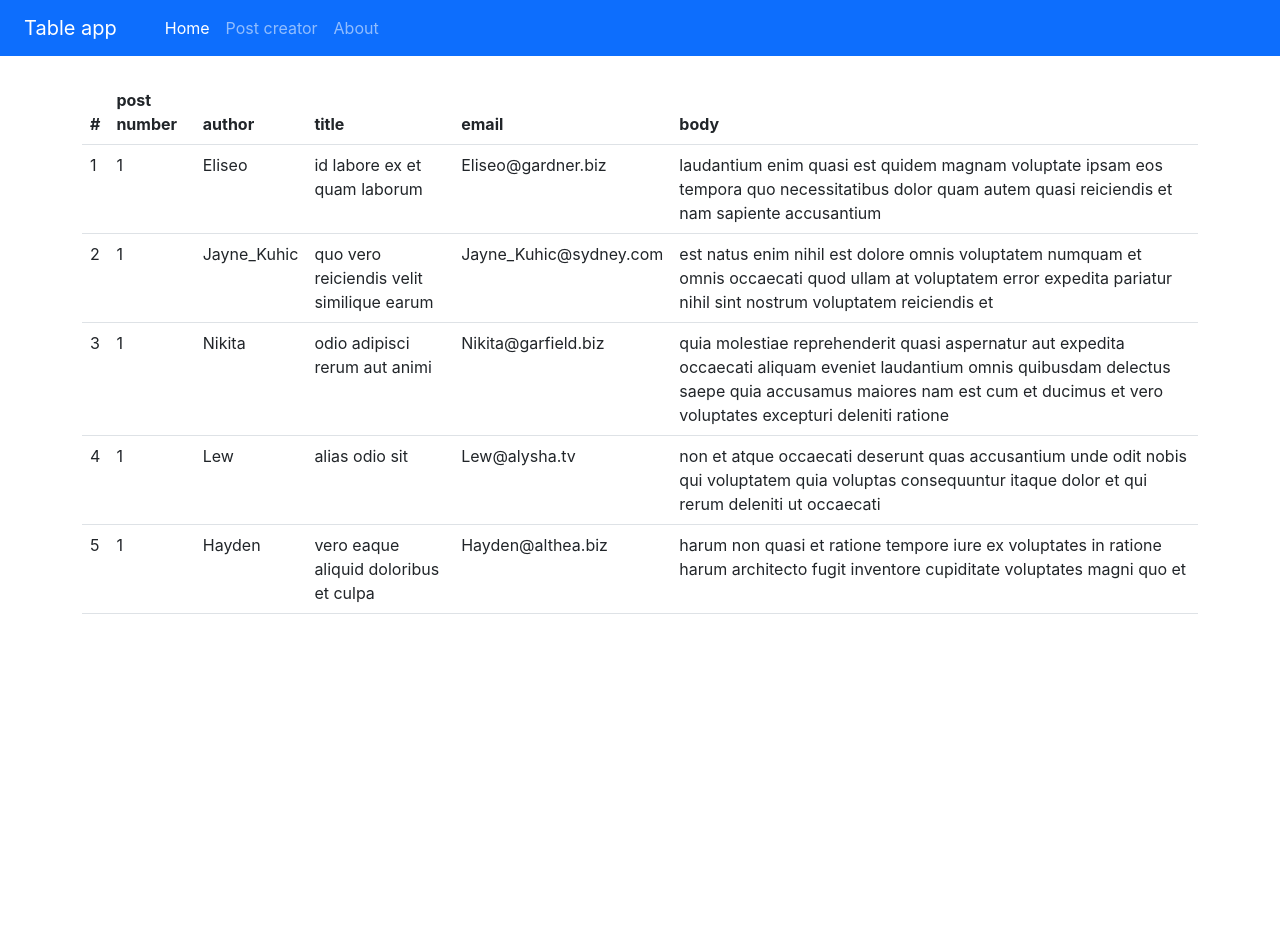
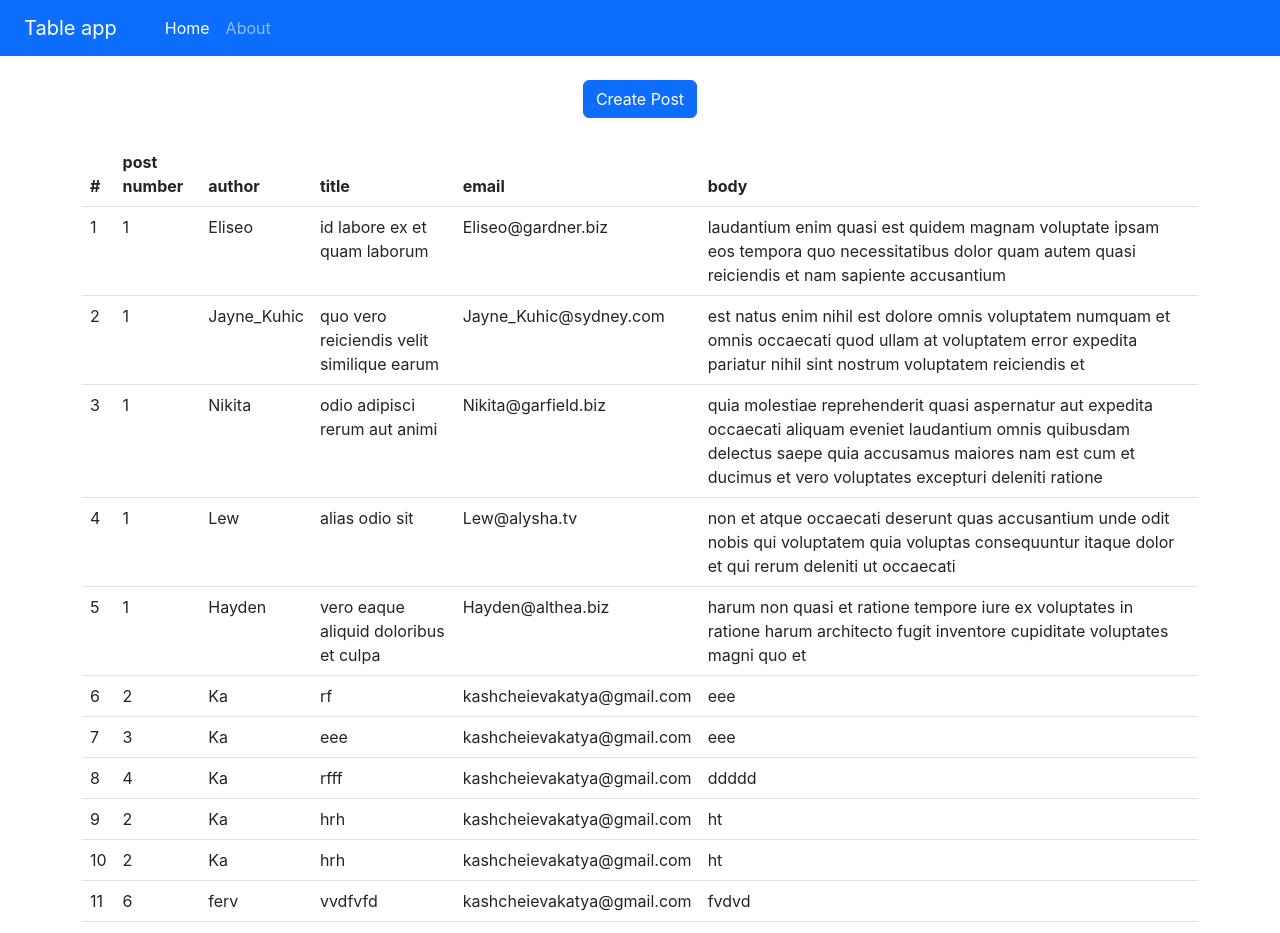
Before and after one commit to katerynananyzniuk/table, a React (Create React App) app: page / in a window 1280 px wide. Shown: the top 933 px of the page. Before the commit the page ends 800 px from the top, so only its background shows below. Built offline with nearby package versions, Linux system fonts and the light colour scheme; data requests are answered from the project's data file.

Commit message:
feat: added animation for Post Creator

```diff
--- a/db.json
+++ b/db.json
@@ -39,6 +39,62 @@
       "title": "vero eaque aliquid doloribus et culpa",
       "email": "Hayden@althea.biz",
       "body": "harum non quasi et ratione tempore iure ex voluptates in ratione harum architecto fugit inventore cupiditate voluptates magni quo et"
+    },
+    {
+      "postId": "2",
+      "author": "Ka",
+      "title": "rf",
+      "email": "kashcheievakatya@gmail.com",
+      "body": "eee",
+      "id": 6
+    },
+    {
+      "postId": "3",
+      "author": "Ka",
+      "title": "eee",
+      "email": "kashcheievakatya@gmail.com",
+      "body": "eee",
+      "id": 7
+    },
+    {
+      "postId": "4",
+      "author": "Ka",
+      "title": "rfff",
+      "email": "kashcheievakatya@gmail.com",
+      "body": "ddddd",
+      "id": 8
+    },
+    {
+      "postId": "2",
+      "author": "Ka",
+      "title": "hrh",
+      "email": "kashcheievakatya@gmail.com",
+      "body": "ht",
+      "id": 9
+    },
+    {
+      "postId": "2",
+      "author": "Ka",
+      "title": "hrh",
+      "email": "kashcheievakatya@gmail.com",
+      "body": "ht",
+      "id": 10
+    },
+    {
+      "postId": "6",
+      "author": "ferv",
+      "title": "vvdfvfd",
+      "email": "kashcheievakatya@gmail.com",
+      "body": "fvdvd",
+      "id": 11
+    },
+    {
+      "postId": "2",
+      "author": "dvdv",
+      "title": "dvdv",
+      "email": "kashcheievakatya@gmail.com",
+      "body": "vddd",
+      "id": 12
     }
   ]
 }
--- a/package.json
+++ b/package.json
@@ -18,6 +18,7 @@
     "react-hook-form": "^7.39.4",
     "react-router-dom": "^6.4.3",
     "react-scripts": "5.0.1",
+    "react-transition-group": "^4.4.5",
     "typescript": "^4.8.4",
     "web-vitals": "^2.1.4"
   },
@@ -44,5 +45,8 @@
       "last 1 firefox version",
       "last 1 safari version"
     ]
+  },
+  "devDependencies": {
+    "@types/react-transition-group": "^4.4.5"
   }
 }
--- a/src/App.tsx
+++ b/src/App.tsx
@@ -2,7 +2,6 @@ import {Navbar} from './components/Navbar'
 import {Home} from './pages/Home'
 import {About} from './pages/About'
 import {Routes, Route} from 'react-router-dom'
-import {PostCreator} from './pages/PostCreator'
 
 function App() {
   return (
@@ -11,7 +10,6 @@ function App() {
       <div className="container pt-4">
         <Routes>
           <Route path='/' element={<Home />} />
-          <Route path='/post-creator' element={<PostCreator />} />
           <Route path='/about' element={<About />} />
         </Routes>
       </div>
--- a/src/components/Navbar.tsx
+++ b/src/components/Navbar.tsx
@@ -11,9 +11,6 @@ export const Navbar = () => {
           <NavLink to="/" className="nav-link">Home</NavLink>
         </li>
         <li className="nav-item">
-          <NavLink to="/post-creator" className="nav-link">Post creator</NavLink>
-        </li>
-        <li className="nav-item">
           <NavLink to="/about" className="nav-link">About</NavLink>
         </li>
       </ul>
--- a/src/pages/PostCreator.tsx
+++ b/src/components/PostCreator.tsx
@@ -13,7 +13,11 @@ type FormInputs = {
   body: string,
 }
 
-function PostCreator() {
+interface PostCreatorProps {
+  onClose: () => void
+}
+
+function PostCreator({onClose}: PostCreatorProps) {
   const navigate = useNavigate()
   const { register, handleSubmit, formState: { errors } } = useForm<FormInputs>({
     defaultValues: {
@@ -38,7 +42,7 @@ function PostCreator() {
       console.log('new post added:', post);
       setLoading(false)
     })
-
+    onClose()
     navigate('/')
   }
 
@@ -135,15 +139,20 @@ function PostCreator() {
         <div className="d-flex justify-content-center">
           { !loading
               ? <button
-                  className="btn btn-primary px-4"
+                  className="btn btn-primary px-4 mx-2"
                   type='submit'
                 >Add Post</button>
               : <button
-                  className="btn btn-primary px-4"
+                  className="btn btn-primary px-4 mx-2"
                   type='submit'
                   disabled
                 >Add Post</button>
           }
+          <button
+            className="btn btn-secondary px-4 mx-2"
+            type='button'
+            onClick={() => onClose()}
+          >Close</button>
         </div>
       </form>
     </div>
--- a/src/hooks/useFetch.tsx
+++ b/src/hooks/useFetch.tsx
@@ -22,6 +22,23 @@ function useFetch(url:string) {
     }, 500)
   }, [url])
 
+  useEffect(() => {
+    setTimeout(() => {
+        fetch(url)
+        .then(response => {
+          return response.json()
+        })
+        .then(data => {
+          setData(data)
+          setLoading(false)
+        })
+        .catch(error => {
+          setError(error.message)
+          setLoading(false)
+        })
+    }, 500)
+  }, [data])
+
   return {data, loading, error}
 }
 
--- a/src/index.scss
+++ b/src/index.scss
@@ -13,3 +13,30 @@ code {
   font-family: source-code-pro, Menlo, Monaco, Consolas, 'Courier New',
     monospace;
 }
+
+.entering {
+  animation: form 1000ms ease-out forwards;
+}
+
+.exiting {
+  animation: form 1000ms ease-out alternate-reverse;
+}
+
+.exited {
+  opacity: 0;
+  transform: translateY(-200px);
+}
+
+@keyframes form {
+  0% {
+    opacity: 0;
+    transform: translateY(-200px);
+  }
+  50% {
+    opacity: 1;
+    transform: translateY(20px);
+  }
+  100% {
+    transform: translateY(0);
+  }
+}
--- a/src/pages/Home.tsx
+++ b/src/pages/Home.tsx
@@ -1,12 +1,43 @@
 import {Table} from '../components/Table'
 import useFetch from '../hooks/useFetch'
+import {PostCreator} from '../components/PostCreator'
+import {useState, useRef} from 'react'
+import {Transition} from 'react-transition-group'
 
 export const Home = () => {
   const {data: posts, loading, error} = useFetch('http://localhost:8000/posts')
+  const [creation, setCreation] = useState(false)
+  const nodeRef = useRef(null)
+
+  const onClose = () => setCreation(!creation)
 
   return (
     <>
-      {error && <div className='text-center text-danger'>{error}</div>}
+      {!creation &&
+        <div className='text-center'>
+          <button
+            className='btn btn-primary mb-4'
+            onClick={() => setCreation(true)}
+          >Create Post</button>
+        </div>
+      }
+      <Transition
+        in={creation}
+        timeout={1000}
+        mountOnEnter
+        unmountOnExit
+        nodeRef={nodeRef}
+      >
+        {state => {
+          return (
+            <div ref={nodeRef} className={`form ${state}`}>
+              <PostCreator onClose={onClose}/>
+            </div>
+          )
+        }}
+      </Transition>
+
+      {error && <div className='text-danger text-center'>{error}</div>}
       {loading && <div className='text-center'>Loading...</div>}
       {posts && <Table posts={posts}/>}
     </>
```
Also changed, not shown: 2 other files (tests, documents, lock files or other folders).
